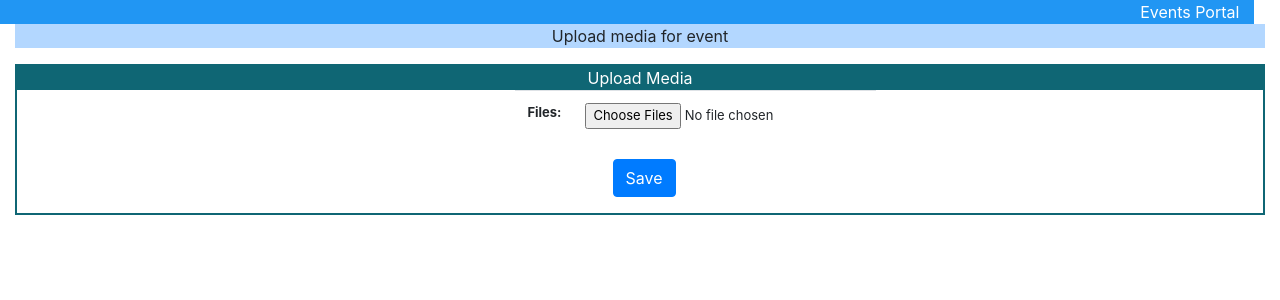
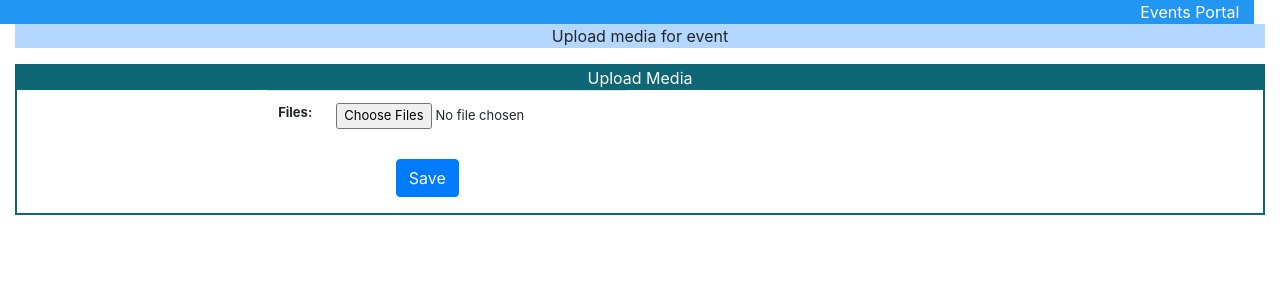
Before and after one commit to tksundar/ffl, a Django app: template events/templates/events/upload_media.html in a window 1280 px wide. Shown: the top 300 px of the page. Run offline with Django 3.2, Linux system fonts and the light colour scheme; the template is opened without the code that fills it: values that come from a table or form of the project are taken from there, others are empty; some libraries are stand-ins or nearby versions.

Commit message:
relaying upload media

```diff
--- a/events/templates/events/upload_media.html
+++ b/events/templates/events/upload_media.html
@@ -18,7 +18,7 @@
          style=" width:100%;font-size: small;text-align:left;border-color: #0f6674;border-width: 2px;border-style: solid">
       <div style="width: 100%; background-color:#0f6674;text-align: center;color:white;font-size: medium">Upload Media
                  </div>
-      <form style="margin-left: 40%" method="POST" action="{% url 'events:upload' event.id %}" enctype="multipart/form-data">
+      <form style="margin-left: 20%" method="POST" action="{% url 'events:upload' event.id %}" enctype="multipart/form-data">
           <table class="table table-responsive">
         {% csrf_token %}
         {{ form.as_table }}
```
